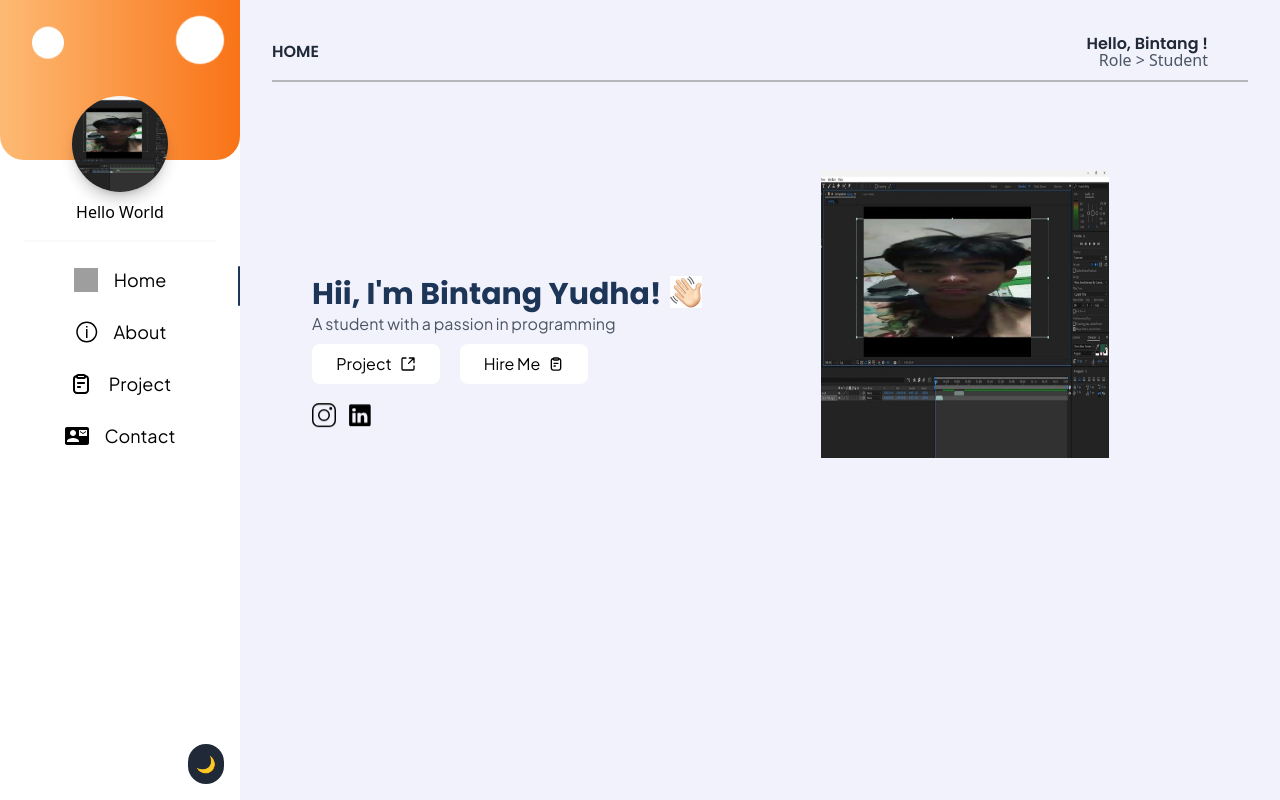
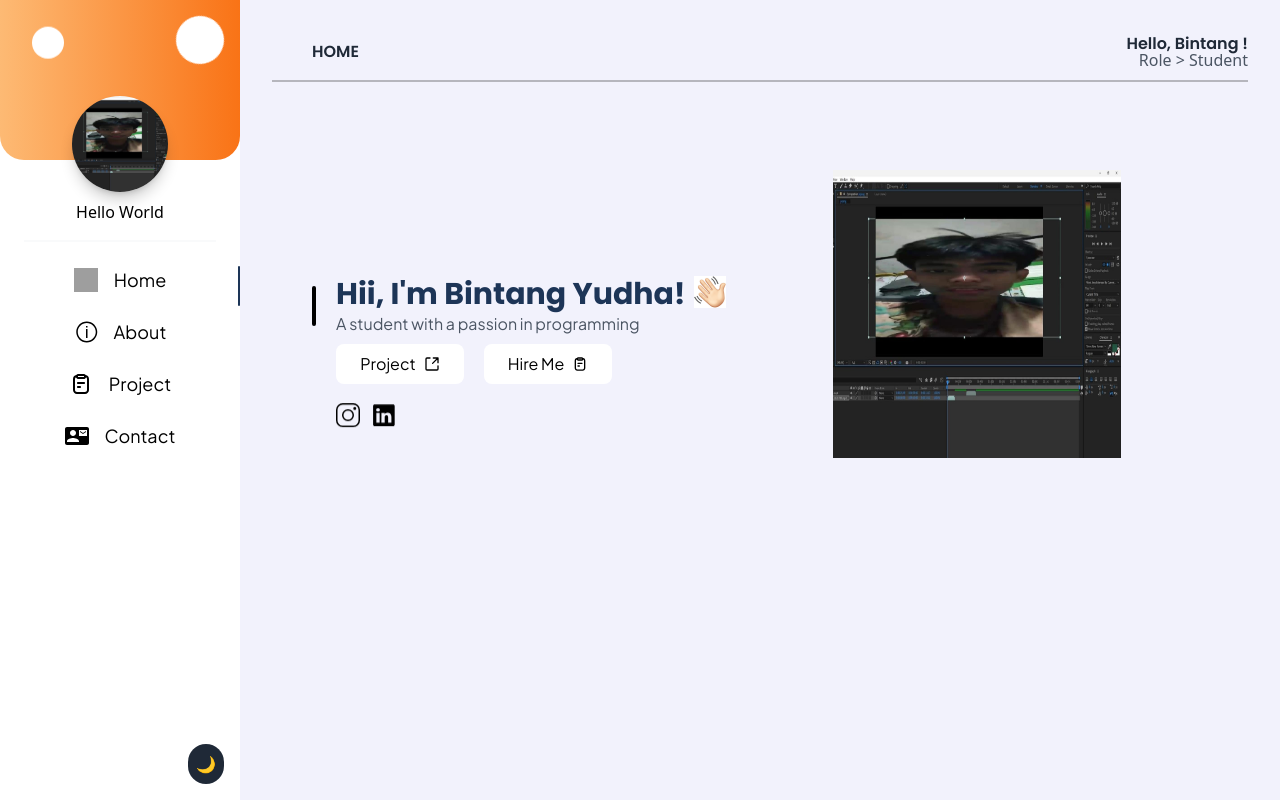
Before and after one commit to Bibintanggg/porto-V3, a React (Vite) app: page / in a window 1280 px wide. Built offline with nearby package versions, Linux system fonts and the light colour scheme; grey boxes are pictures that could not be loaded.

Commit message:
Error declarate : About.jsx

```diff
--- a/src/Pages/About.jsx
+++ b/src/Pages/About.jsx
@@ -27,6 +27,7 @@ import TrelloIcon from "../assets/TechIcon/Trello.svg";
 function About() {
   const [activeStack, setActiveStack] = useState("FRAMEWORK");
   const { darkMode, toggleDarkMode } = useDarkMode();
+  const { isOpen, setIsOpen } = useState(true)
 
   const dataProject = [
     {
@@ -93,7 +94,7 @@ function About() {
       }`}
     >
       <div className="w-[250px] h-screen fixed top-0 left-0">
-        <Sidebar />
+        <Sidebar isOpen={isOpen} setIsOpen={setIsOpen}/>
       </div>
 
       <div className="ml-[250px] w-full overflow-y-auto">
--- a/src/Pages/Home.jsx
+++ b/src/Pages/Home.jsx
@@ -32,7 +32,7 @@ const hire = [
 
 function Home() {
   const { darkMode } = useDarkMode();
-  const [isOpen, setIsOpen] = useState(false);
+  const [isOpen, setIsOpen] = useState(true);
 
   useEffect(() => {
     AOS.init();
@@ -49,9 +49,10 @@ function Home() {
       <div className="flex relative z-10">
         <Sidebar isOpen={isOpen} setIsOpen={setIsOpen} />
 
-        <div className={`flex-1 p-8 transition-all duration-300 ${isOpen ? 'ml-60' : 'mx-auto'}`}>
+        <div className={`flex-1 p-8 transition-all duration-300 ${isOpen ? '' : '-ml-[17rem]'}`}>
           <div className={`flex justify-between text-left ${isOpen ? 'opacity-100' : 'opacity-100'}`}>
-            <h1 className={`text-base font-semibold ${darkMode ? 'text-white' : 'text-gray-800'} font-poppins pt-2`}>
+            <h1 className={`text-base font-semibold ${darkMode ? 'text-white' : 'text-gray-800'}
+            ${isOpen ? "ml-10" : "ml-10"} font-poppins pt-2`}>
               HOME
             </h1>
             <div className={`text-right ${isOpen ? "" : "mr-10"}`}>
@@ -63,10 +64,13 @@ function Home() {
               </p>
             </div>
           </div>
-          <div className={`w-full h-0.5 ${darkMode ? 'bg-white' : 'bg-black'} mx-auto opacity-25`}></div>
+          <div className={`w-full h-0.5 ${darkMode ? 'bg-white' : 'bg-black'} ${isOpen ? "" : "w-[100%]"} mx-auto opacity-25`}></div>
 
           <div className="flex items-center justify-between h-96 gap-5 p-10">
             <div className="pt-16 flex items-center gap-5">
+              <div className="w-1 h-10 bg-black rounded-full">
+
+              </div>
               <div className="pt-20">
                 <h1
                   className={`text-3xl font-poppins font-bold flex gap-2 ${darkMode ? 'text-white' : 'text-[#1d3557]'}`}
```
